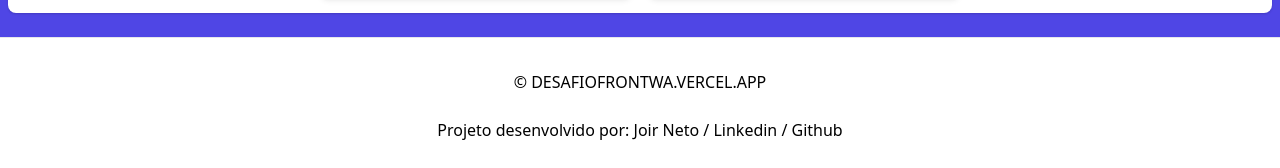
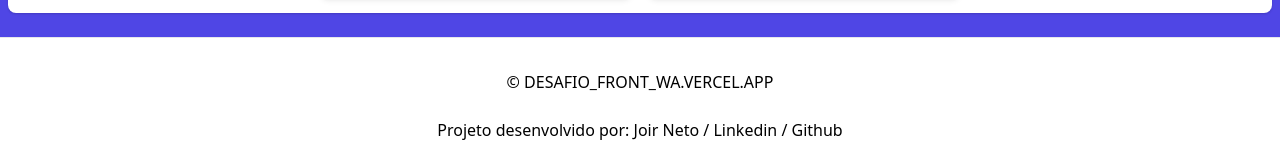
Before and after one commit to joirneto/Desafio-Front-End-WA, a Next.js app: page /questions in a window 1280 px wide. Shown: the part 307-475 px from the top of the page. Built offline with nearby package versions, Linux system fonts and the light colour scheme; no server answers.

Commit message:
Get query

```diff
--- a/components/Footer/index.js
+++ b/components/Footer/index.js
@@ -5,7 +5,7 @@ const Footer = () => (
   <div className="w-full container mx-auto flex flex-col items-center">
     <div className="flex flex-col md:flex-row text-center md:text-left md:justify-between py-4">
     </div>
-    <div className="uppercase pb-6"> &copy; desafioFrontWA.vercel.app </div>
+    <div className="uppercase pb-6"> &copy; desafio_Front_WA.vercel.app </div>
     <div className="px-2 items-center justify-between">
     Projeto desenvolvido por:
       Joir Neto / {' '}
--- a/pages/questions.js
+++ b/pages/questions.js
@@ -1,10 +1,14 @@
 import React from "react";
 import Buttons from "../components/Button";
-import {getQuestions} from '../lib/apiQuestions'
+import {getQuestions} from '../lib/apiQuestions';
+import { useRouter } from 'next/router';
 
 const Questions = () =>{
+  const router = useRouter()
+  const num = router.query.num;
+
   const resquestQuestions = async () =>{
-    const questions = await getQuestions(3)
+    const questions = await getQuestions(num)
     console.log('questions: ', questions)
   }
   resquestQuestions()
```
